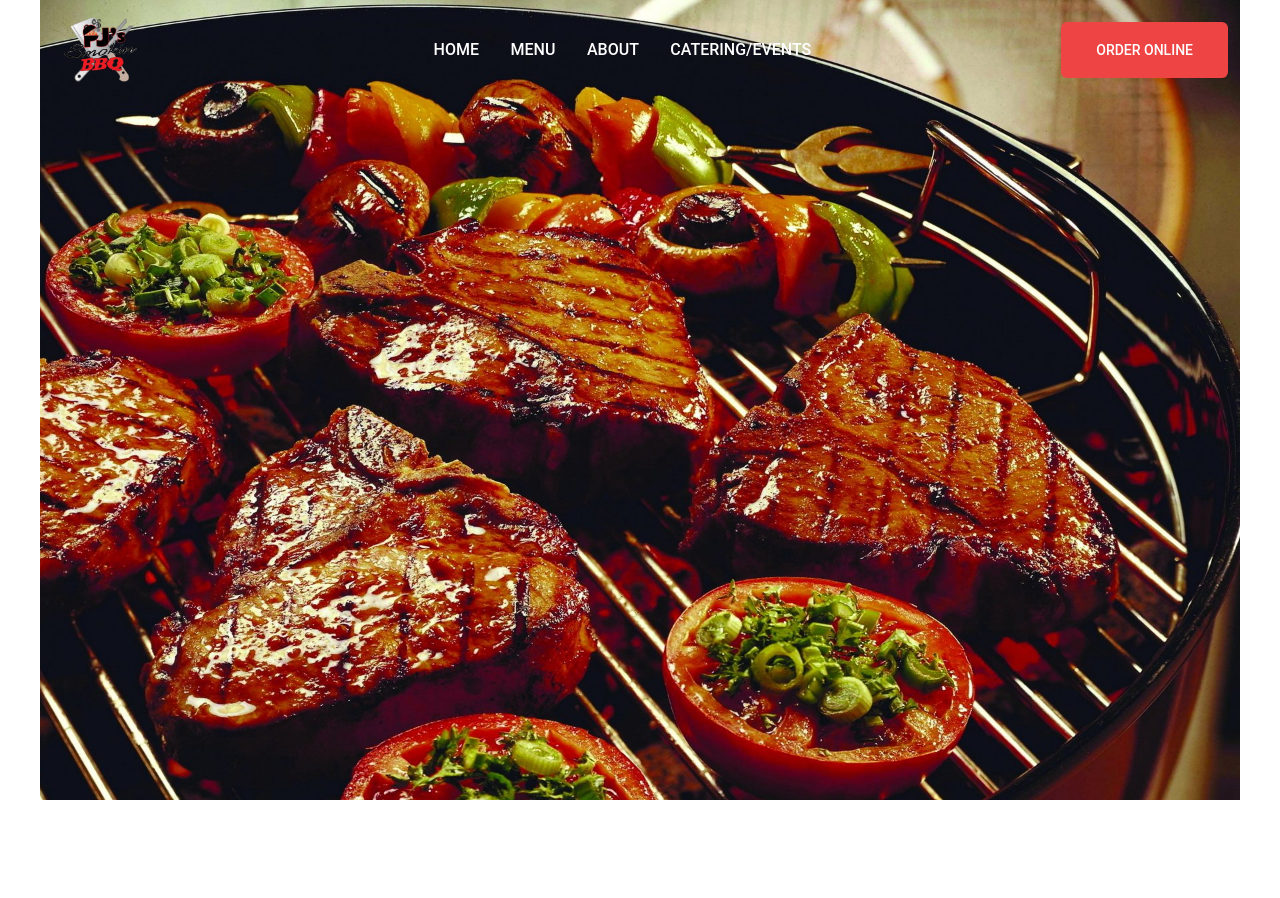
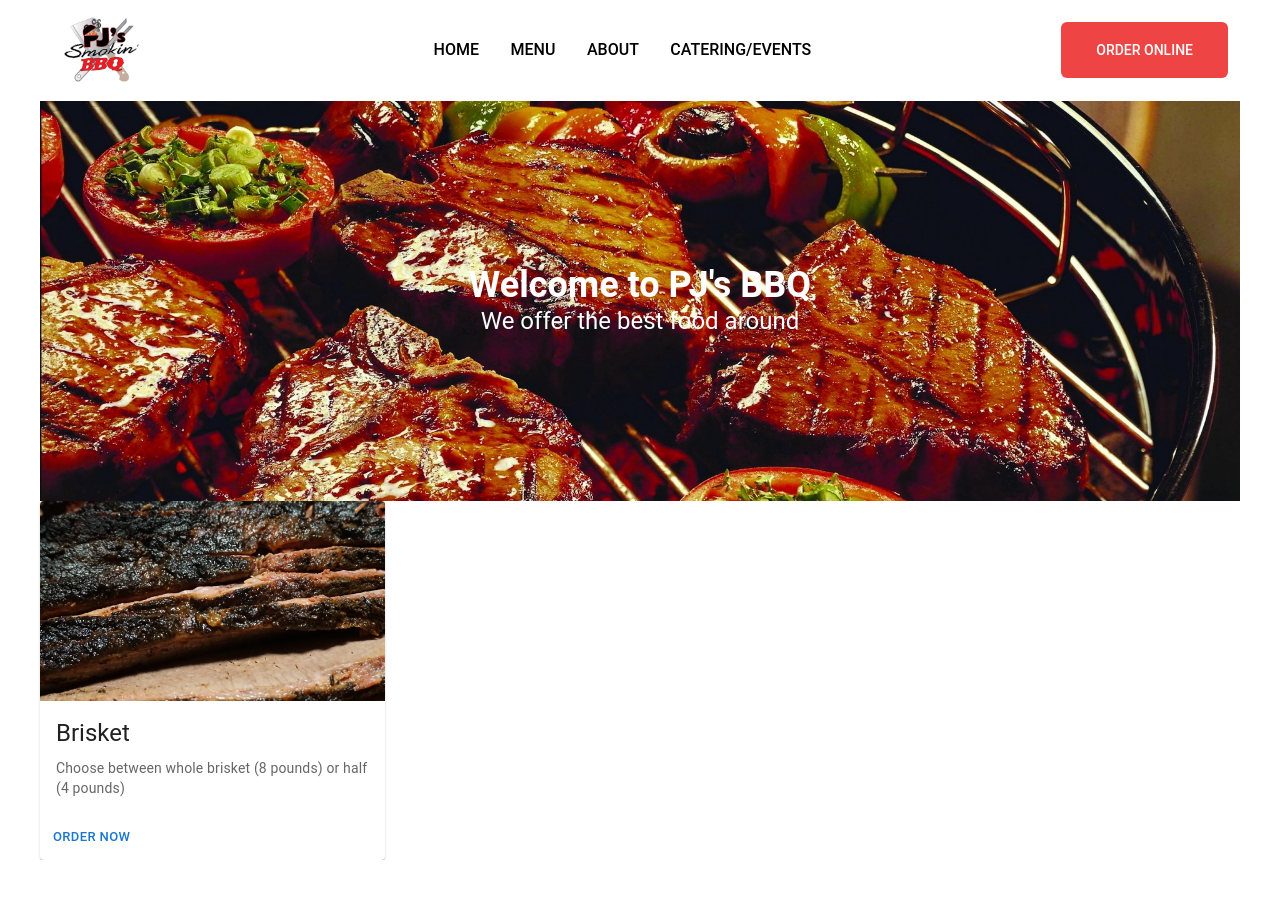
Before and after one commit to ChaseMoncrieffeMitchem/Pj-s-BBQ, a Next.js app: page / in a window 1280 px wide. Shown: the top 898 px of the page. After the commit the page ends 860 px from the top, so only its background shows below. Built offline with nearby package versions, Linux system fonts and the light colour scheme.

Commit message:
working on getting the menu section set up with cards from material ui

```diff
--- /dev/null
+++ b/components/foodcard.jsx
@@ -0,0 +1,31 @@
+import * as React from 'react';
+import Card from '@mui/material/Card';
+import CardActions from '@mui/material/CardActions';
+import CardContent from '@mui/material/CardContent';
+import CardMedia from '@mui/material/CardMedia';
+import Button from '@mui/material/Button';
+import Typography from '@mui/material/Typography';
+
+export default function FoodCard() {
+  return (
+    <Card sx={{ maxWidth: 345 }}>
+      <CardMedia
+        component="img"
+        sx={{ height: 200, objectFit: 'cover', objectPosition: 'center' }}
+        image="/Brisket.webp"
+        title="brisket"
+      />
+      <CardContent>
+        <Typography gutterBottom variant="h5" component="div">
+          Brisket
+        </Typography>
+        <Typography variant="body2" color="text.secondary">
+          Choose between whole brisket (8 pounds) or half (4 pounds)
+        </Typography>
+      </CardContent>
+      <CardActions>
+        <Button size="small">Order Now</Button>
+      </CardActions>
+    </Card>
+  );
+}
--- a/components/navbar.jsx
+++ b/components/navbar.jsx
@@ -5,19 +5,13 @@
 export default function NavBar() {
   return (
     <>
-      <div className="relative w-full h-screen overflow-hidden">
-        <Image
-          layout="fill"
-          objectFit="cover"
-          src={"/bbq1.jpg"}
-          className="whitespace-nowrap mr-0 mb-0"
-        />
-        <header className="z-20 bg-transparent">
+
+        <header className="bg-transparent">
           <div className="transition duration-400 ease-in-out">
-            <div className="border-b border-customGray">
+            <div className="border-b border-white">
               <div className="max-w-[1244px] pl-[12px] pr-[12px]">
                 <div className="flex items-center justify-between">
-                  <div className="top-1 flex-shrink-0 z-30">
+                  <div className="flex-shrink-0 z-30">
                     <div className="pt-3 pb-3">
                       <Link href={"/"}>
                         <Image src={"/Logo.png"} height={100} width={100} />
@@ -29,7 +23,7 @@
                       <ul className="flex">
                         <li className="z-30 mt-[15px] mb-[15px]">
                           <Link
-                            className="pl-[31.5px] pr-31.5px block font-medium text-base uppercase text-white hover:text-red-400 transition-colors duration-300 ease-in-out"
+                            className="pl-[31.5px] pr-31.5px block font-medium text-base uppercase text-black hover:text-red-400 transition-colors duration-300 ease-in-out"
                             href={"/"}
                           >
                             Home
@@ -37,7 +31,7 @@
                         </li>
                         <li className="z-30 mt-[15px] mb-[15px]">
                           <Link
-                            className="pl-[31.5px] pr-31.5px block font-medium text-base uppercase text-white hover:text-red-400 transition-colors duration-300 ease-in-out"
+                            className="pl-[31.5px] pr-31.5px block font-medium text-base uppercase text-black hover:text-red-400 transition-colors duration-300 ease-in-out"
                             href={"/menu"}
                           >
                             Menu
@@ -45,7 +39,7 @@
                         </li>
                         <li className="z-30 mt-[15px] mb-[15px]">
                           <Link
-                            className="pl-[31.5px] pr-31.5px block font-medium text-base uppercase text-white hover:text-red-400 transition-colors duration-300 ease-in-out"
+                            className="pl-[31.5px] pr-31.5px block font-medium text-base uppercase text-black hover:text-red-400 transition-colors duration-300 ease-in-out"
                             href={"/about"}
                           >
                             About
@@ -53,7 +47,7 @@
                         </li>
                         <li className="z-30 mt-[15px] mb-[15px]">
                           <Link
-                            className="pl-[31.5px] pr-31.5px block font-medium text-base uppercase text-white hover:text-red-400 transition-colors duration-300 ease-in-out"
+                            className="pl-[31.5px] pr-31.5px block font-medium text-base uppercase text-black hover:text-red-400 transition-colors duration-300 ease-in-out"
                             href={"/catering-events"}
                           >
                             Catering/Events
@@ -73,11 +67,11 @@
                     </div>
                   </div>
                 </div>
+
               </div>
             </div>
           </div>
         </header>
-      </div>
     </>
   );
 }
--- a/pages/HeroArea/index.js
+++ b/pages/HeroArea/index.js
@@ -2,18 +2,17 @@
 
 export default function HeroArea() {
   return (
-    <>
-      <div className="hidden md:block">
-        <div className="relative w-full h-screen overflow-hidden">
-          {/* Slide 1 */}
-          <div
-            className="absolute inset-0 bg-cover bg-center transition-transform duration-[5000ms] kensburns-effect"
-            style={{ transition: "transform 5s ease-out" }}
-          >
-
-          </div>
-        </div>
+    <div className="relative w-full h-[50vh] overflow-hidden">
+      <Image
+        src="/bbq1.jpg"
+        className="absolute inset-0 w-full h-full object-cover"
+        layout="fill"
+        alt="BBQ Image"
+      />
+      <div className="absolute inset-0 flex flex-col items-center justify-center text-center text-white">
+        <h1 className="text-4xl font-bold">Welcome to PJ's BBQ</h1>
+        <h2 className="text-2xl">We offer the best food around</h2>
       </div>
-    </>
+    </div>
   );
 }
--- /dev/null
+++ b/pages/Menu/index.js
@@ -0,0 +1,9 @@
+import FoodCard from "@/components/foodcard";
+
+export default function Menu() {
+    return (
+        <>
+        <FoodCard />
+        </>
+    )
+}
--- a/pages/index.js
+++ b/pages/index.js
@@ -3,6 +3,7 @@
 import NavBar from "@/components/navbar";
 import AboutUs from "./AboutUs";
 import HeroArea from "./HeroArea";
+import Menu from "./Menu";
 
 export default function Home() {
   return (
@@ -10,6 +11,7 @@
       <div className="row">
         <NavBar />
         <HeroArea />
+        <Menu />
         <AboutUs />
       </div>
     </>
```
